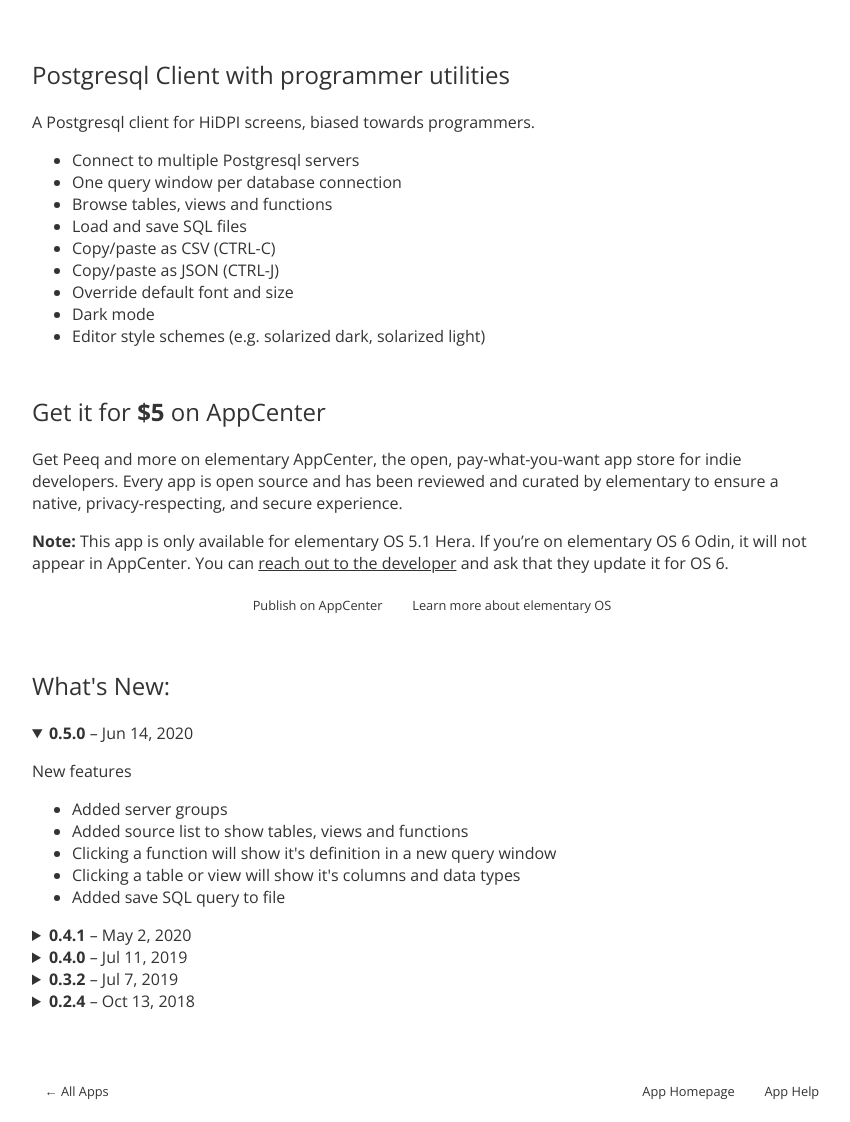
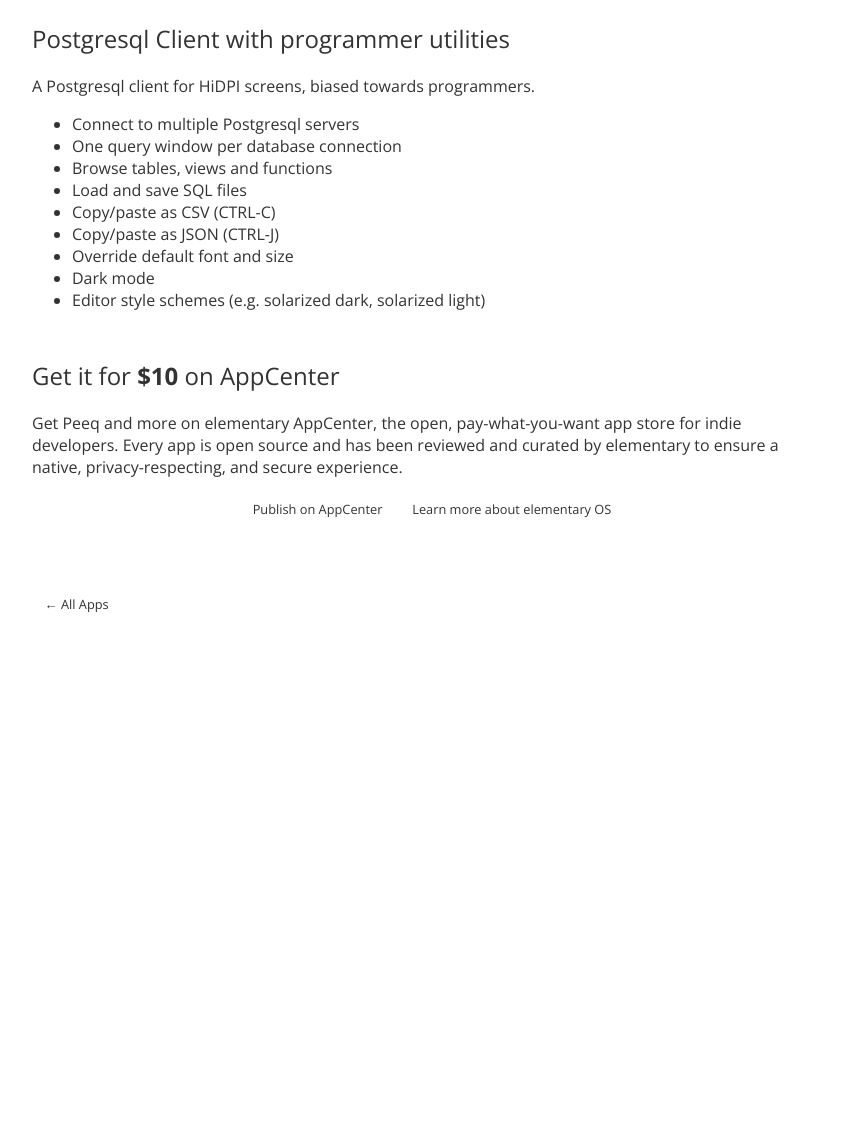
Before and after one commit to elementary/appcenter-web, a Jekyll site: the page built from _apps/com.github.dbhowell.peeq.md, in a window 1280 px wide and 1400 px high, scrolled down 176 px. Shown: the part 278-1400 px from the top of the window, without its empty margins (208-1058 px from the left). Built offline with Jekyll 4.4.1, drawn with Linux system fonts in a browser that asks for light colours; nearby versions of some CDN libraries; after the commit the page ends 1073 px from its top, so only the background shows below that.

Commit message:
Automatic update of data

```diff
--- a/_apps/com.github.dbhowell.peeq.md
+++ b/_apps/com.github.dbhowell.peeq.md
@@ -3,116 +3,32 @@ app_id: com.github.dbhowell.peeq
 title: "Peeq"
 summary: "Postgresql Client with programmer utilities"
 developer: "David Howell"
-homepage: "https://github.com/dbhowell/peeq"
-help_page: "https://github.com/dbhowell/peeq/issues"
-dist: hera
+homepage: "#"
+help_page: "#"
+dist: flatpak
 screenshots:
-  - https://appstream.elementary.io/appcenter/media/bionic/com/github/dbhowell.peeq/5468F6EB6A86F52877CB191CFACD9BBF/screenshots/image-1_orig.png
-  - https://appstream.elementary.io/appcenter/media/bionic/com/github/dbhowell.peeq/5468F6EB6A86F52877CB191CFACD9BBF/screenshots/image-2_orig.png
-  - https://appstream.elementary.io/appcenter/media/bionic/com/github/dbhowell.peeq/5468F6EB6A86F52877CB191CFACD9BBF/screenshots/image-3_orig.png
-  - https://appstream.elementary.io/appcenter/media/bionic/com/github/dbhowell.peeq/5468F6EB6A86F52877CB191CFACD9BBF/screenshots/image-4_orig.png
+  - https://raw.githubusercontent.com/dbhowell/peeq/master/data/screenshot_001.png
 icons:
-  "64": https://appstream.elementary.io/appcenter/media/bionic/com/github/dbhowell.peeq/5468F6EB6A86F52877CB191CFACD9BBF/icons/64x64/com.github.dbhowell.peeq_com.github.dbhowell.peeq.png
-  "128": https://appstream.elementary.io/appcenter/media/bionic/com/github/dbhowell.peeq/5468F6EB6A86F52877CB191CFACD9BBF/icons/128x128/com.github.dbhowell.peeq_com.github.dbhowell.peeq.png
-  "64@2": https://appstream.elementary.io/appcenter/media/bionic/com/github/dbhowell.peeq/5468F6EB6A86F52877CB191CFACD9BBF/icons/64x64@2/com.github.dbhowell.peeq_com.github.dbhowell.peeq.png
+  '64': https://flatpak.elementary.io/repo/appstream/x86_64/icons/64x64/com.github.dbhowell.peeq.png
+  '128': https://flatpak.elementary.io/repo/appstream/x86_64/icons/128x128/com.github.dbhowell.peeq.png
 color:
   primary: "#603461"
   primary-text: "rgb(255, 255, 255)"
-price: 5
+price: 10
 releases:
-- version: 0.5.0
-  unix-timestamp: 1592092800
-  description: |-
-    <p>New features</p>
 
-    <ul>
-
-      <li>Added server groups</li>
-
-      <li>Added source list to show tables, views and functions</li>
-
-      <li>Clicking a function will show it&apos;s definition in a new query window</li>
-
-      <li>Clicking a table or view will show it&apos;s columns and data types</li>
-
-      <li>Added save SQL query to file</li>
-
-    </ul>
-- version: 0.4.1
-  unix-timestamp: 1588377600
-  description: |-
-    <p>New features</p>
-
-    <ul>
-
-      <li>Added french translations</li>
-
-    </ul>
-- version: 0.4.0
-  unix-timestamp: 1562803200
-  description: |-
-    <p>New features</p>
-
-    <ul>
-
-      <li>Enabled stop/cancel query</li>
-
-      <li>One connection per query pane</li>
-
-    </ul>
-
-    <p>Fixes</p>
-
-    <ul>
-
-      <li>Correctly close connections</li>
-
-    </ul>
-- version: 0.3.2
-  unix-timestamp: 1562457600
-  description: |-
-    <p>New features</p>
-
-    <ul>
-
-      <li>CSV copy (CTRL-C)</li>
-
-      <li>JSON copy (CTRL-J)</li>
-
-      <li>Multi-row select</li>
-
-      <li>Dark mode</li>
-
-      <li>SQL Editor style schemes (e.g. solarized dark)</li>
-
-      <li>Override default font and size</li>
-
-    </ul>
-- version: 0.2.4
-  unix-timestamp: 1539388800
-  description: |-
-    <p>Initial Release</p>
-
-    <ul>
-
-      <li>HiDPI support</li>
-
-      <li>Bug fixes and stability improvements</li>
-
-    </ul>
-redirect_from:
-  - /com.github.dbhowell.peeq.desktop/
+redirect_from: /com.github.dbhowell.peeq.desktop/
 ---
 
 <p>A Postgresql client for HiDPI screens, biased towards programmers.</p>
 <ul>
-  <li>Connect to multiple Postgresql servers</li>
-  <li>One query window per database connection</li>
-  <li>Browse tables, views and functions</li>
-  <li>Load and save SQL files</li>
-  <li>Copy/paste as CSV (CTRL-C)</li>
-  <li>Copy/paste as JSON (CTRL-J)</li>
-  <li>Override default font and size</li>
-  <li>Dark mode</li>
-  <li>Editor style schemes (e.g. solarized dark, solarized light)</li>
+<li>Connect to multiple Postgresql servers</li>
+<li>One query window per database connection</li>
+<li>Browse tables, views and functions</li>
+<li>Load and save SQL files</li>
+<li>Copy/paste as CSV (CTRL-C)</li>
+<li>Copy/paste as JSON (CTRL-J)</li>
+<li>Override default font and size</li>
+<li>Dark mode</li>
+<li>Editor style schemes (e.g. solarized dark, solarized light)</li>
 </ul>
```
Also changed, not shown: _apps/com.github.hezral.clips.md (added, +23 -0 lines), _apps/com.github.tenderowl.frog.md (added, +24 -0 lines).
